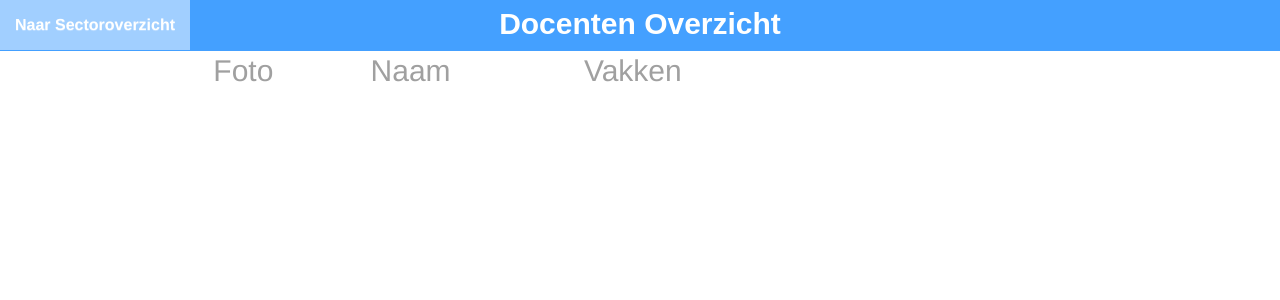
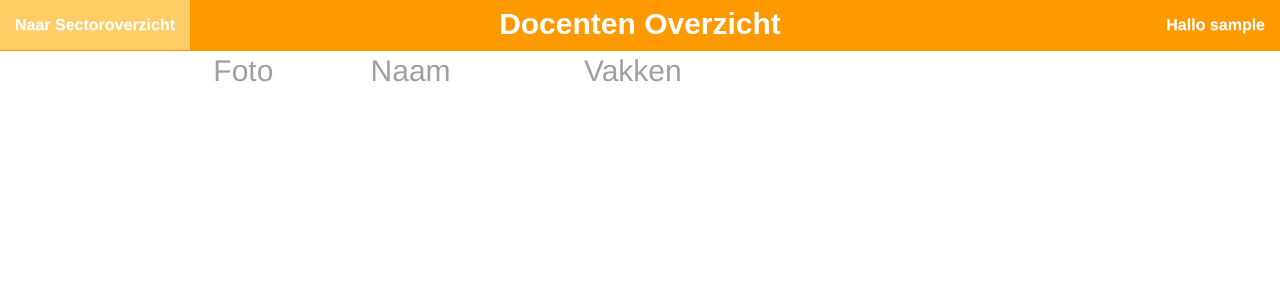
Before and after one commit to ShadowNL/213Nova, a PHP site: page /docentenoverzicht.php in a window 1280 px wide. Shown: the top 300 px of the page. Run offline with PHP 8.4, Linux system fonts and the light colour scheme; the visitor is signed in with stand-in values (Sample User, id 1); data that the repository does not hold is empty; some libraries are stand-ins or nearby versions.

Commit message:
Docentenoverzicht heeft nu CSS switch, login en gebruikt Common.css

```diff
--- a/css/Admin.css
+++ b/css/Admin.css
@@ -1,6 +1,10 @@
 /*Landing page css*/
 .landing-button-panel{
     background-color: #fcc48d;
+}
+/*docentenoverzicht css*/
+.docent-label-header{
+     background-color: #ffe3c7;
 }
 /*student opdrachten label css*/
 .opdrachten-label-header{
--- a/css/Common.css
+++ b/css/Common.css
@@ -157,7 +157,11 @@ a.imglink:hover img{
     width: 100%;
 }
 
-/*Docentoverzicht label css*/
+/*Docenten-overzicht label css*/
+.docent-legend{
+    font-size:30px;
+    color:#A0A0A0;
+}
 .docent-label{
     display: block;
     height: 100px;
@@ -172,7 +176,6 @@ a.imglink:hover img{
     padding-left: 4px;
     width: 100%;
     top:0;
-    background-color: #C6E2FF;
     text-align: left;
 }
 .docent-label-foto{
--- a/css/Student.css
+++ b/css/Student.css
@@ -1,6 +1,10 @@
 /*Landing page css*/
 .landing-button-panel{
     background-color: #8da9fc;
+}
+/*docentenoverzicht css*/
+.docent-label-header{
+     background-color: #C6E2FF;
 }
 /*student opdrachten label css*/
 .opdrachten-label-header{
--- a/docentenoverzicht.php
+++ b/docentenoverzicht.php
@@ -1,6 +1,15 @@
+<?php
+session_start();
+include 'DatabaseConnection.php';
 
-<?php
-include 'DatabaseConnection.php';
+function GetUsername()
+{
+    if (isset($_SESSION['username'])) {
+        echo '<div class="nav navbar-nav pull-right"><li><a id="btn-logout" href="#">Hallo ' . $_SESSION['username'] . '</a></li></div>';
+    } else {
+        echo '<div class="nav navbar-nav pull-right" type="button" data-toggle="modal" data-target="#adminLoginModal"><li><a href="#">Admin login</a></li></div>';
+    }
+}
 
 function sqlResultToArray($sqlResult){
         $rows = [];
@@ -53,7 +62,7 @@ function generateDocenten(){
             //fetch values
             $id = $row["DocentID"];
             $name = getName($id);
-            $vakken = getVakken($id);//margin:0;
+            $vakken = getVakken($id);
             //generate html
             echo "<div class='row' style='padding-bottom:15px;'>
                     <div class='col-sm-2'></div>
@@ -79,19 +88,23 @@ function generateDocenten(){
     <link rel="stylesheet" href="https://maxcdn.bootstrapcdn.com/bootstrap/3.3.7/css/bootstrap.min.css" integrity="sha384-BVYiiSIFeK1dGmJRAkycuHAHRg32OmUcww7on3RYdg4Va+PmSTsz/K68vbdEjh4u" crossorigin="anonymous">
     <!-- Optional theme -->
     <link rel="stylesheet" href="https://maxcdn.bootstrapcdn.com/bootstrap/3.3.7/css/bootstrap-theme.min.css" integrity="sha384-rHyoN1iRsVXV4nD0JutlnGaslCJuC7uwjduW9SVrLvRYooPp2bWYgmgJQIXwl/Sp" crossorigin="anonymous">
-    <link rel="stylesheet" type="text/css" href="offcanvas.css"/>
-
+    <link rel="stylesheet" type="text/css" id="common-styles" href="css/Common.css"/>
+    <link rel="stylesheet" type="text/css" id="student-styles" href="css/Student.css"/>
+    <link rel="stylesheet" type="text/css" id="admin-styles" href="css/Admin.css" disabled="true"/>
 </head>
 <body>
-    <div id="main">
-        <nav class="navbar navbar-custom-blue navbar-fixed-top">
-            <div class="nav navbar-nav navbar-custom-blue-brand">Docenten Overzicht</div>
+<!--Navbar-->
+<nav class="navbar navbar-custom-213 navbar-fixed-top">
+    <div class="navbar-custom-213-brand">Docenten Overzicht</div>
     <div class='nav navbar-nav pull-left'><li><a href='1_Landingpage.php'>Naar Sectoroverzicht</a></li></div>
+    <?php GetUsername(); ?>
 </nav>
 <div style="height:50px;"></div>
 
+<!--Content-->
 <div class="container-fluid" style="">
-            <div class='row' style="font-size:30px;color:#A0A0A0;">
+    <!--Header-->
+    <div class="row docent-legend">
         <div class='col-sm-2'></div>
             <div class='col-sm-8' style='padding:0;'>
                 <div class='col-sm-2' style="padding:0">Foto</div>
@@ -100,14 +113,42 @@ function generateDocenten(){
             </div>
         <div class='col-sm-2'></div>
     </div>
+    <!--Docentlabels-->
     <?php
     generateDocenten();
     ?>
 </div>
-    </div>
+<script src="https://ajax.googleapis.com/ajax/libs/jquery/1.12.4/jquery.min.js"></script>
+<script src="http://ajax.googleapis.com/ajax/libs/jquery/1/jquery.min.js "></script>
+<script src="http://code.jquery.com/jquery-1.9.1.min.js"></script>
+<script src="js/General.js"></script>
+<script src="https://maxcdn.bootstrapcdn.com/bootstrap/3.3.7/js/bootstrap.min.js"
+        integrity="sha384-Tc5IQib027qvyjSMfHjOMaLkfuWVxZxUPnCJA7l2mCWNIpG9mGCD8wGNIcPD7Txa"
+        crossorigin="anonymous"></script>
+<?php include 'AdminLoginModal.html'; ?>
+
 </body>
 </html>
 <script>
+    //START of CSS file switcher
+    <?php
+    //initialise loggedIn variable and give it a value
+    if (isset($_SESSION['username'])){
+        echo 'var loggedIn = true;';
+    } else {
+        echo 'var loggedIn = false;';
+    }
+    ?>
+    function switchStyle(){
+        //disable admin css when not logged in. logged in? dont disable admin css.
+        loggedIn = document.getElementById('admin-styles').disabled = !loggedIn;
+    }
+    if (loggedIn) {
+        //if logged in, enable the admin css. Essentially updating the css.
+        switchStyle();
+    }
+    //END of CSS file switcher
+
     function toPage(id){
         switch(id){
             case "sectoroverzicht":
@@ -121,5 +162,3 @@ function toPage(id){
         }
     }
 </script>
-<!-- Latest compiled and minified JavaScript -->
-<script src="https://maxcdn.bootstrapcdn.com/bootstrap/3.3.7/js/bootstrap.min.js" integrity="sha384-Tc5IQib027qvyjSMfHjOMaLkfuWVxZxUPnCJA7l2mCWNIpG9mGCD8wGNIcPD7Txa" crossorigin="anonymous"></script>
```
Lines whose indentation alone changed are shown as unchanged.
